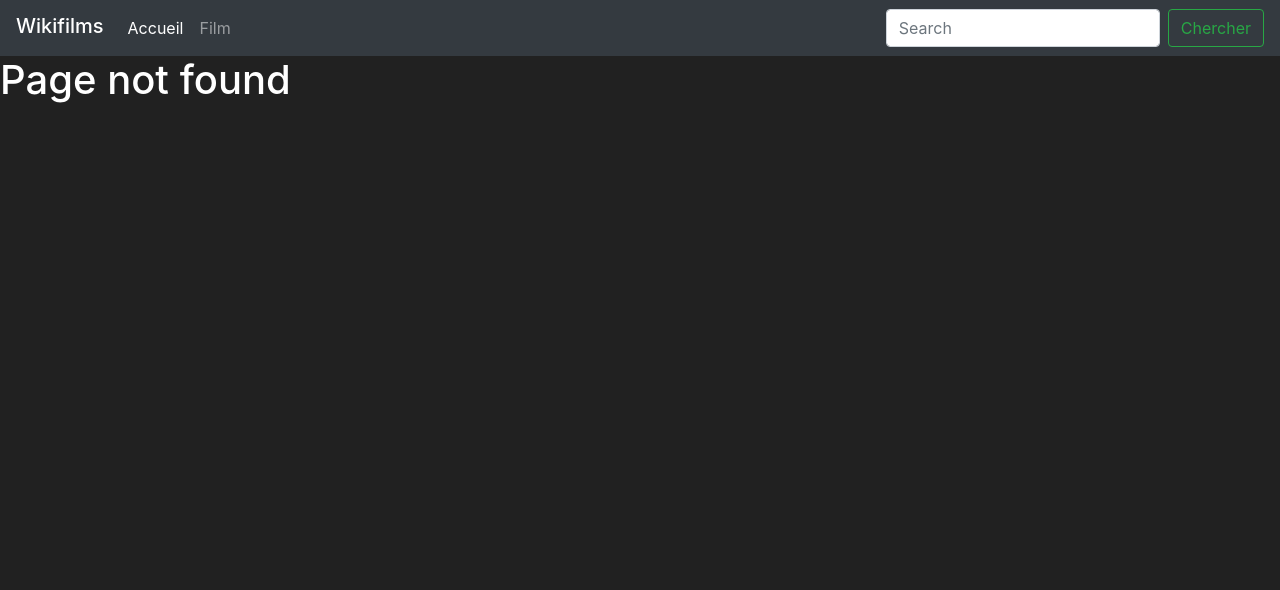
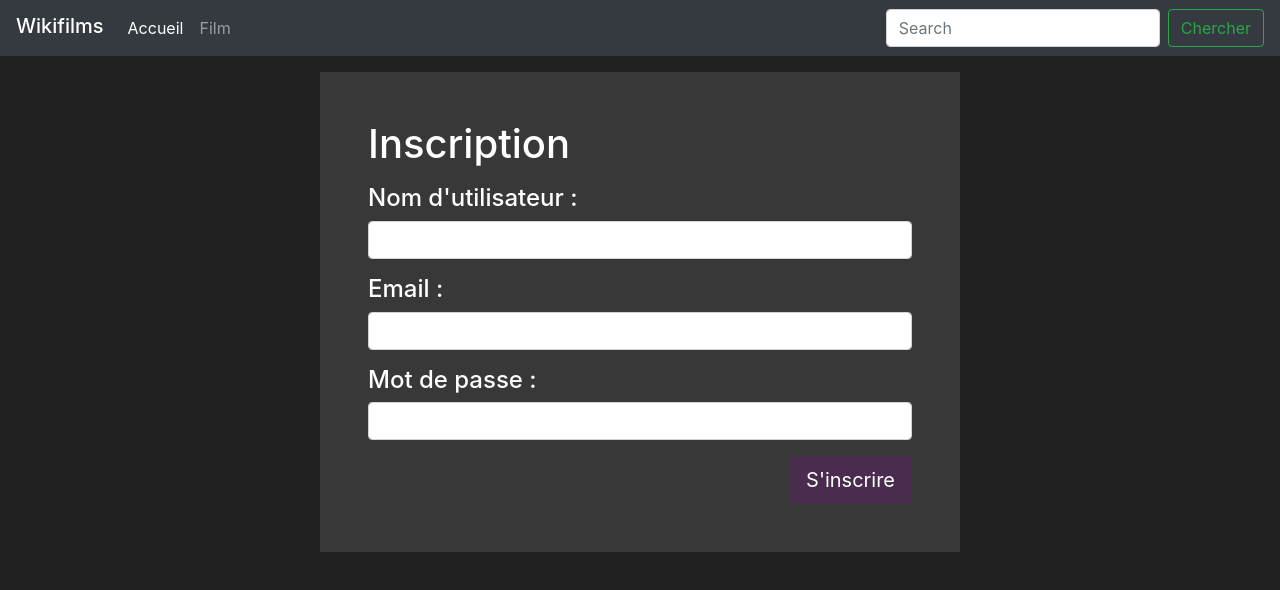
Before and after one commit to axeltav/WikiFilms, a React (Vite) app: page /inscription in a window 1280 px wide. Before the commit this address had no page. Shown: the top 590 px of the page. Built offline with nearby package versions, Linux system fonts and the light colour scheme.

Commit message:
add inscription page with form

```diff
--- a/src/App.css
+++ b/src/App.css
@@ -1,5 +1,9 @@
 body {
   background-color: #212121;
+}
+
+#root {
+  min-height: 100vh;
 }
 
 html {
@@ -144,6 +148,14 @@ p {
   border: none;
 }
 
+.form-inscription {
+  background-color: #383838;
+}
+
+.errorForm {
+  color: red;
+}
+
 /* --------------- Double Range CSS ------------------- */
 .range_container {
   display: flex;
--- a/src/App.jsx
+++ b/src/App.jsx
@@ -4,6 +4,7 @@ import { Accueil } from './view/Accueil';
 import { FilmDetail } from './view/FilmDetail';
 import { FilmRecherche } from './view/FilmRecherche';
 import { Navbar } from './components/Navbar';
+import { Inscription } from './view/Inscription';
 
 function App() {
 
@@ -23,6 +24,10 @@ function App() {
         {
           path: 'films/recherche',
           element: <FilmRecherche/>
+        },
+        {
+          path: '/inscription',
+          element: <Inscription/>
         },
         {
           path: "*",
--- /dev/null
+++ b/src/view/Inscription.jsx
@@ -0,0 +1,116 @@
+import { useState } from "react";
+import { useNavigate } from "react-router-dom";
+
+/* eslint-disable react/no-unescaped-entities */
+export const Inscription = () => {
+
+    let navigate = useNavigate();
+
+    const [email, setEmail] = useState('');
+    const [password, setPassword] = useState('');
+    const [userName, setUserName] = useState('');
+
+    const [emailError, setEmailError] = useState('');
+    const [passwordError, setPasswordError] = useState('');
+    const [userNameError, setUserNameError] = useState('');
+
+    const handleEmail = (event) => {
+        setEmail(event.target.value)
+    };
+
+    const handlePassword = (event) => {
+        setPassword(event.target.value)
+    };
+
+    const handleUserName = (event) => {
+        setUserName(event.target.value)
+    };
+
+    const handleSubmit = (event) => {
+        event.preventDefault();
+        setPasswordError('');
+        setEmailError('');
+        setUserNameError('');
+
+        let isValid = true;
+
+        if(password && password.length < 5){
+            setPasswordError('Le mot de passe doit faire au moins 5 caractères')
+            isValid = false;
+        }
+
+        if (!validateEmail(email)) {
+            setEmailError("Le mail renseigné n'est pas dans le bon format, exemple : exemple@gmail.com")
+            isValid = false;
+        }
+
+        if (!userName){
+            setUserNameError('Veuillez renseigner un nom d\'utilisateur')
+            isValid = false;
+        }
+
+        let users = JSON.parse(localStorage.getItem('users'));
+
+        if (users.find(user => user.userName === userName)) {
+            setUserNameError('Ce nom d\'utilisateur est déjà utilisé')
+            isValid = false;
+        }
+
+        if(users.find(user => user.email === email)) {
+            setEmailError('Ce mail est déjà utilisé')
+            isValid = false;
+        }
+
+        if(isValid === true) {
+            if(localStorage.getItem('users')) {
+                users.push({userName: userName, email: email, password:  password});
+                localStorage.setItem('users', JSON.stringify(users));
+            } else {
+                let passwordList = [];
+                passwordList.push({userName: userName, email: email, password:  password});
+                localStorage.setItem('users', JSON.stringify(passwordList));
+            }
+            localStorage.setItem('currentUser', JSON.stringify({userName: userName, email: email, password:  password}));
+            navigate('/');
+        }
+    };
+
+  return (
+    <div className="container">
+        <section className="row d-flex justify-content-center align-content-center pt-3">
+            <section className="col-6 p-5 form-inscription">
+                <h1>Inscription</h1>
+                <form action="" onSubmit={handleSubmit}>
+                    <div className="mt-3">
+                        <label htmlFor="userName" className="white h4">Nom d'utilisateur :</label>
+                        {userNameError? <p className="errorForm">{userNameError}</p> : ''}
+                        <input type="text" id="userName" className="form-control" aria-label="champ email" value={userName} onChange={handleUserName}/>
+                    </div>
+                    <div className="mt-3">
+                        <label htmlFor="email" className="white h4">Email :</label>
+                        {emailError? <p className="errorForm">{emailError}</p> : ''}
+                        <input type="text" id="email" className="form-control" aria-label="champ email" value={email} onChange={handleEmail}/>
+                    </div>
+                    <div className="mt-3">
+                        <label htmlFor="password" className="white h4">Mot de passe :</label>
+                        {passwordError? <p className="errorForm">{passwordError}</p> : ''}
+                        <input type="text" id="password" className="form-control" aria-label="champ mot de passe" value={password} onChange={handlePassword}/>
+                    </div>
+                    <div className="d-flex justify-content-end mt-3">
+                        <button type="submit" className="btn btn-lg validBtn">S'inscrire</button>
+                    </div>
+                </form>
+            </section>
+        </section>
+
+    </div>
+  );
+}
+
+const validateEmail = (email) => {
+    return email
+      .toLowerCase()
+      .match(
+        /^(([^<>()[\]\\.,;:\s@"]+(\.[^<>()[\]\\.,;:\s@"]+)*)|.(".+"))@((\[[0-9]{1,3}\.[0-9]{1,3}\.[0-9]{1,3}\.[0-9]{1,3}\])|(([a-zA-Z\-0-9]+\.)+[a-zA-Z]{2,}))$/
+      );
+  };
```
